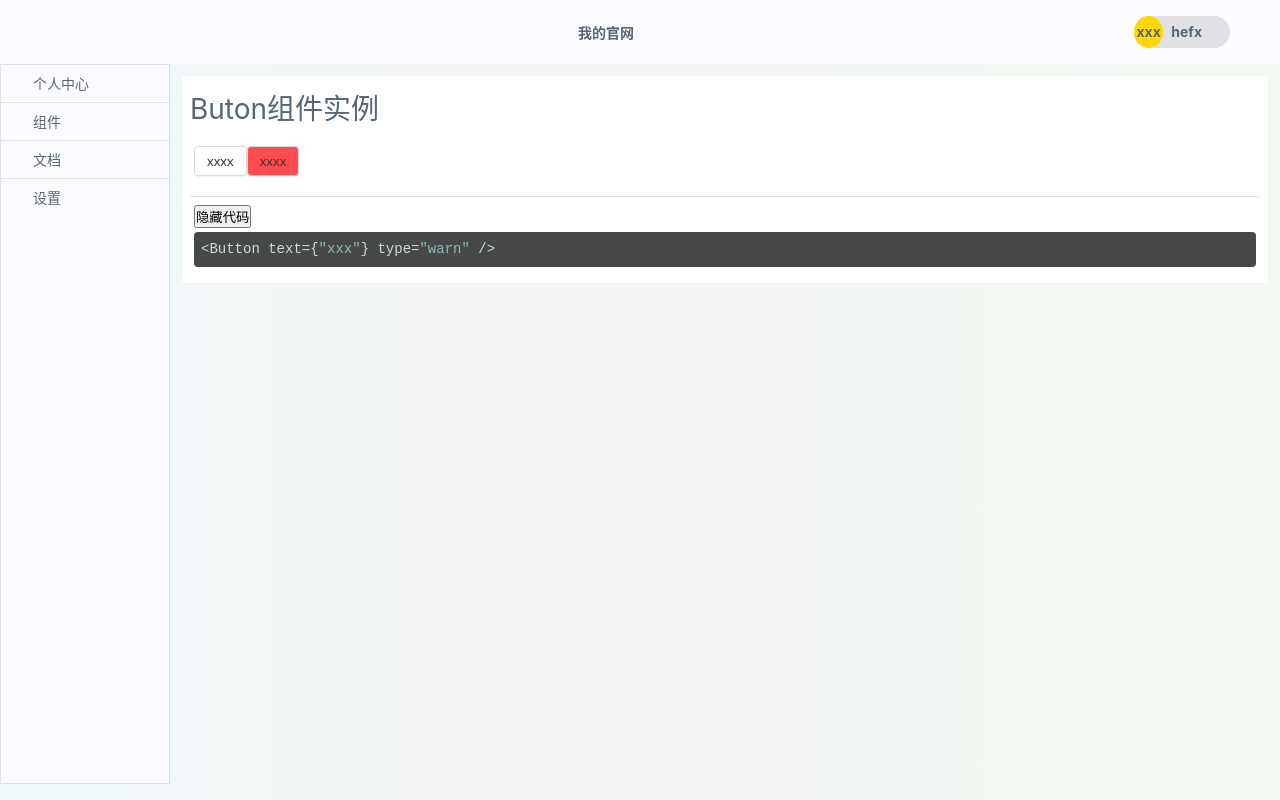
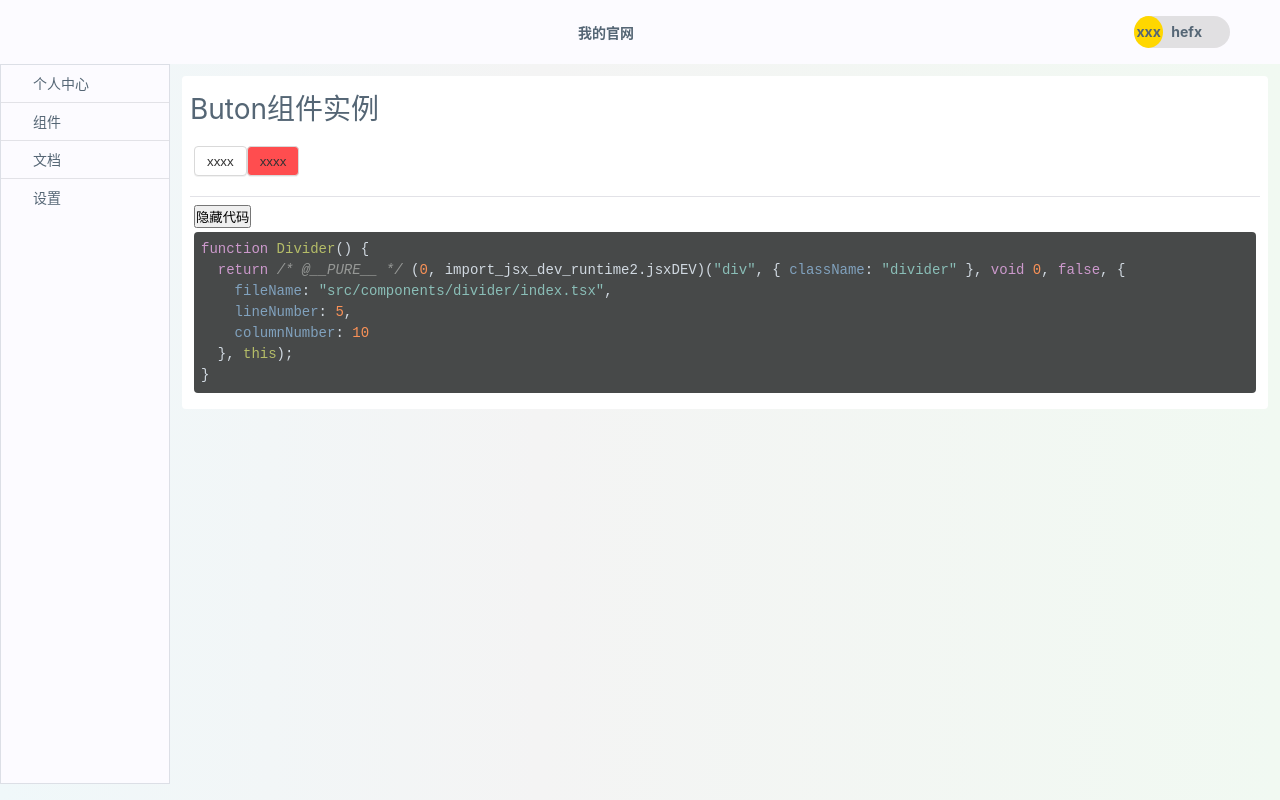
Before and after one commit to Hefeixiong/reactUI, a React (Create React App) app: page /doc/buttonDemo in a window 1280 px wide. Both pictures are taken after a click on the button "显示代码". Built offline with nearby package versions, Linux system fonts and the light colour scheme.

Commit message:
Button组件暂时提交

```diff
--- a/src/components/demoView/demoView.tsx
+++ b/src/components/demoView/demoView.tsx
@@ -9,7 +9,8 @@ function DemoView(props: any) {
   const onShow = () => {
     setisShow(!isShow);
   };
-  console.log(props);
+
+  console.log(props.children);
   return (
     <div className="view-wrapper">
       <h1>{props.title}</h1>
@@ -24,7 +25,7 @@ function DemoView(props: any) {
       </div>
       <div className={"demoView " + isShow}>
         <SyntaxHighlighter language="javascript" style={rainbow}>
-          {`<Button text={"xxx"} type="warn" />`}
+          {Divder.toString()}
         </SyntaxHighlighter>
       </div>
     </div>
--- a/src/views/modules/buttonDemo.tsx
+++ b/src/views/modules/buttonDemo.tsx
@@ -2,13 +2,13 @@ import React from "react";
 import Button from "../../components/button/Button";
 import DemoView from "../../components/demoView/demoView";
 
-function ButtonDemo() {
+const ButtonDemo = () => {
   return (
     <DemoView title="Buton组件实例">
       <Button text={"xxxx"} type={"dafault"} />
       <Button text={"xxxx"} type={"warn"} />
     </DemoView>
   );
-}
+};
 
 export default ButtonDemo;
```
